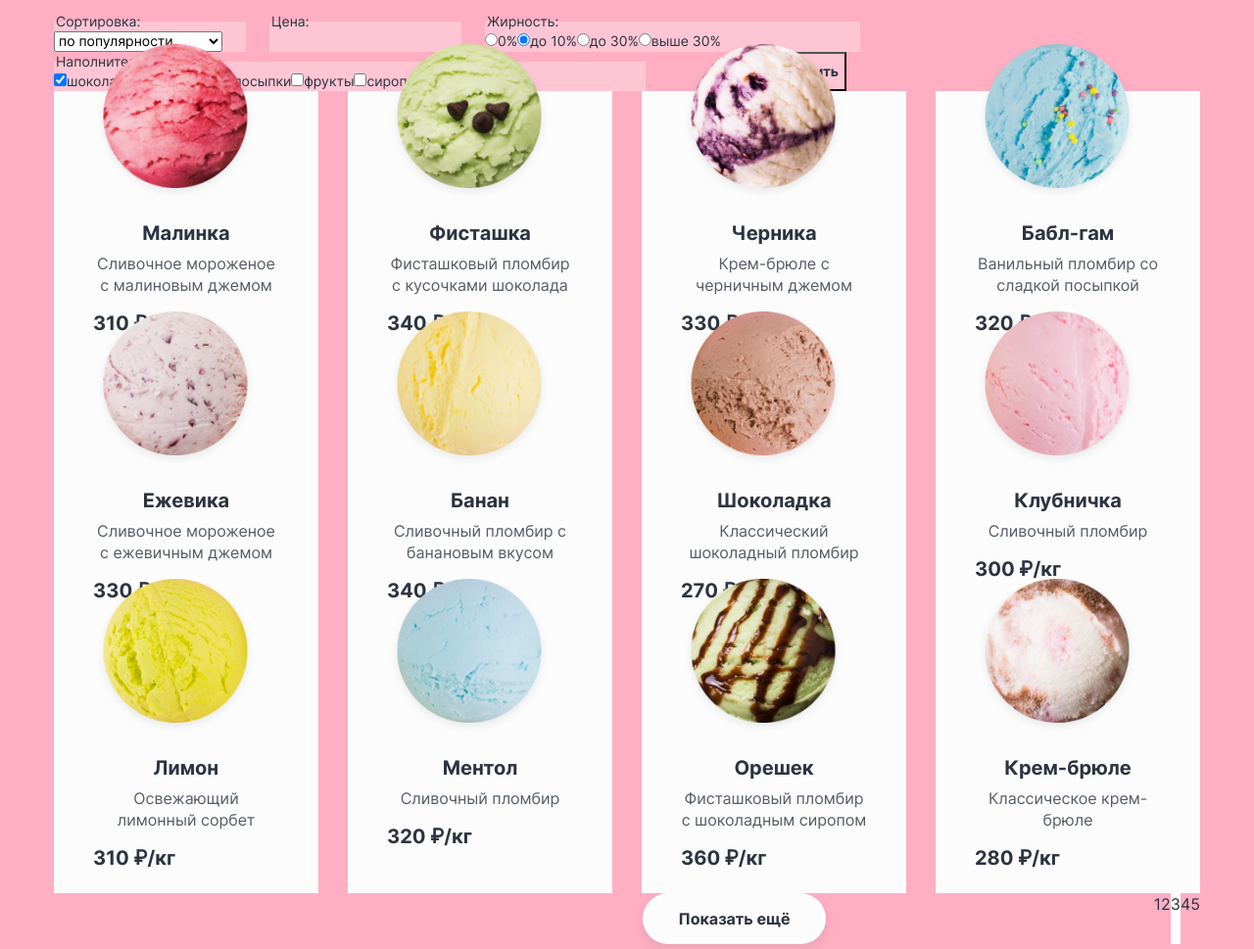
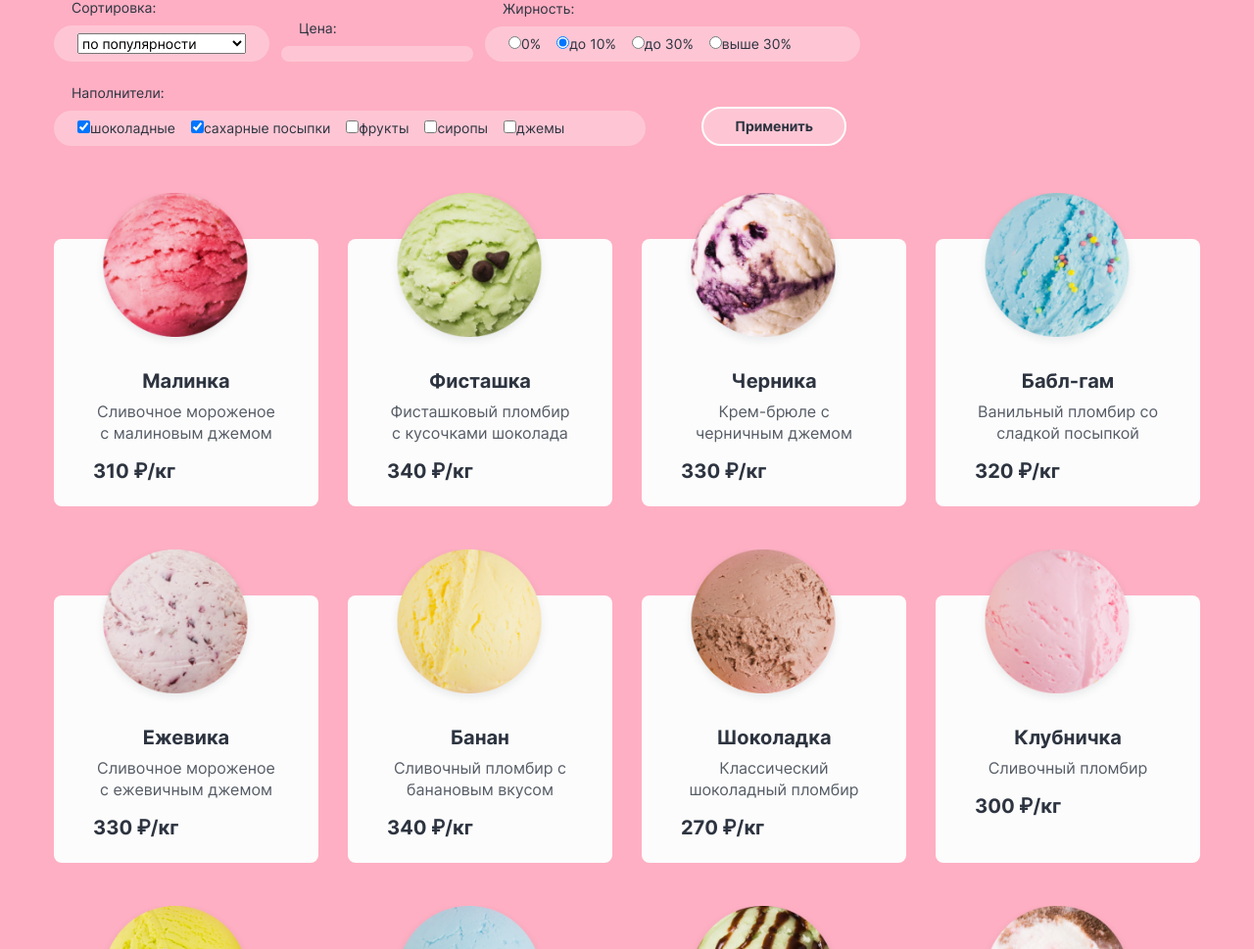
Before and after one commit to htmlacademy-htmlcss/574925-gllacy-34, a plain HTML site: page catalog.html in a window 1280 px wide. Shown: the part 203-1172 px from the top of the page at 98% size. Drawn offline with Linux system fonts and the light colour scheme.

Commit message:
Микросетки для страницы catalog

```diff
--- a/catalog.html
+++ b/catalog.html
@@ -12,8 +12,8 @@
     <header class="main-header">
       <div class="container">
         <nav class="navigation">
-          <a class="main-header__logo" href="index.html"><img src="images/icons/logo-header.svg" width="137" height="55"
-              alt="логотип Глейси"></a>
+          <a class="navigation__logo logo" href="index.html"><img src="images/icons/logo-header.svg" width="137"
+              height="55" alt="логотип Глейси"></a>
           <ul class="navigation__list">
             <li class="navigation__item"><a class="navigation__link navigation__link--current">Каталог</a></li>
             <li class="navigation__item"><a class="navigation__link" href="#">Доставка и оплата</a></li>
@@ -88,7 +88,7 @@
               </ul>
             </fieldset>
             <fieldset class="filter__group filter__group--filler filler">
-              <legend class="filler__group-title">Наполнители:</legend>
+              <legend class="filter__group-title">Наполнители:</legend>
               <ul class="filter__group-list fatness__list">
                 <li class="filler__item">
                   <label class="filler__input-title input-title">
--- a/styles/style.css
+++ b/styles/style.css
@@ -137,6 +137,7 @@ textarea {
 
 .navigation__list {
   display: flex;
+  align-items: center;
   flex-wrap: wrap;
   width: 500px;
   margin: 0;
@@ -161,6 +162,8 @@ textarea {
 }
 
 .navigation__link--current {
+  padding: 8px 16px;
+  border-radius: 30px;
   color: #FCFCFC;
   background-color: #FF2F64;
 }
@@ -190,11 +193,13 @@ textarea {
 }
 
 .user__link {
+  padding: 6px 16px;
   font-size: 14px;
   line-height: 20px;
   color: #2D3440;
   background-color: rgba(252, 252, 252, 0.3);
   text-decoration: none;
+  border-radius: 30px;
 }
 
 .user__link--phone {
@@ -307,6 +312,7 @@ textarea {
 
 .cards__item {
   width: 270px;
+  border-radius: 8px;
   position: relative;
   padding-left: 40px;
   padding-right: 40px;
@@ -726,6 +732,7 @@ textarea {
   display: flex;
   flex-wrap: wrap;
   margin: 0;
+  margin-bottom: 16px;
   padding: 0;
   list-style-type: none;
 }
@@ -736,6 +743,7 @@ textarea {
 
 .breadcrumbs__item:last-child {
   margin-right: 0;
+  border-bottom: 1px solid #2D3440;
 }
 
 .breadcrumbs__link {
@@ -746,20 +754,39 @@ textarea {
   color: #2D3440;
 }
 
+.inner-header__title {
+  margin: 0;
+  margin-bottom: 40px;
+}
+
 .filter {
   display: flex;
   flex-wrap: wrap;
   justify-content: space-between;
+  align-items: flex-end;
   width: 823px;
+  margin-bottom: 95px;
   font-size: 14px;
   line-height: 20px;
 }
 
 .filter__group {
+  position: relative;
   border: none;
-  padding: 0;
+  padding: 8px 24px;
   margin: 0;
   background-color: rgba(252, 252, 252, 0.3);
+  border-radius: 20px;
+}
+
+.filter__group:nth-child(-n+3) {
+  margin-bottom: 46px;
+}
+
+.filter__group-title {
+  position: absolute;
+  top: -28px;
+  left: 16px;
 }
 
 .sort {
@@ -781,6 +808,10 @@ textarea {
   list-style-type: none;
 }
 
+.fatness__item {
+  margin-right: 16px;
+}
+
 .filler {
   width: 604px;
 }
@@ -792,21 +823,40 @@ textarea {
   list-style-type: none;
 }
 
+.filler__item {
+  margin-right: 16px;
+}
+
 .filter__btn {
   margin-right: 14px;
+  padding: 8px 32px;
   font-size: 14px;
   line-height: 20px;
   font-weight: 700;
   color: #2D3440;
   background-color: rgba(252, 252, 252, 0.3);
+  border: 2px solid #FCFCFC;
+  border-radius: 20px;
 }
 
 .product__list {
   flex-wrap: wrap;
+  margin-bottom: 16px;
+}
+
+.product__item {
+  margin-bottom: 91px;
+}
+
+.product__item:nth-child(n+9) {
+  margin-bottom: 0;
 }
 
 .pagination {
   display: flex;
+  align-items: center;
+  padding-top: 41px;
+  padding-bottom: 91px;
 }
 
 .pagination__list {
@@ -827,7 +877,28 @@ textarea {
 }
 
 .pagination__link {
+  display: block;
+  padding: 2px 7px;
   line-height: 20px;
   text-decoration: none;
   color: #2D3440;
 }
+
+.pagination__link--prev {
+  margin-right: 8px;
+  background-color: #fff;
+}
+
+.pagination__link--next {
+  margin-left: 8px;
+  background-color: #fff;
+}
+
+.pagination__item--current {
+  background: #FCFCFC;
+  border-radius: 50%;
+}
+
+.main-catalog .container {
+  border-bottom: 1px solid rgba(252, 252, 252, 0.3);
+}
```
